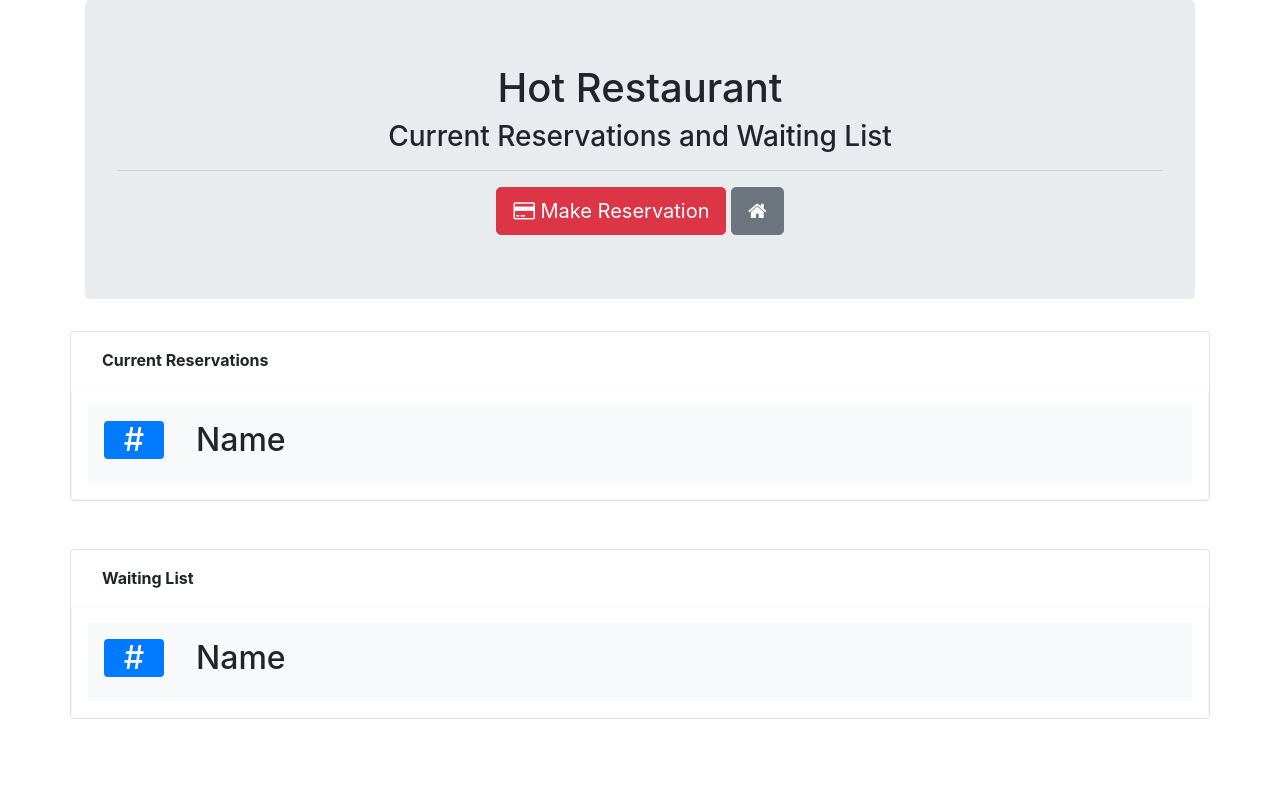
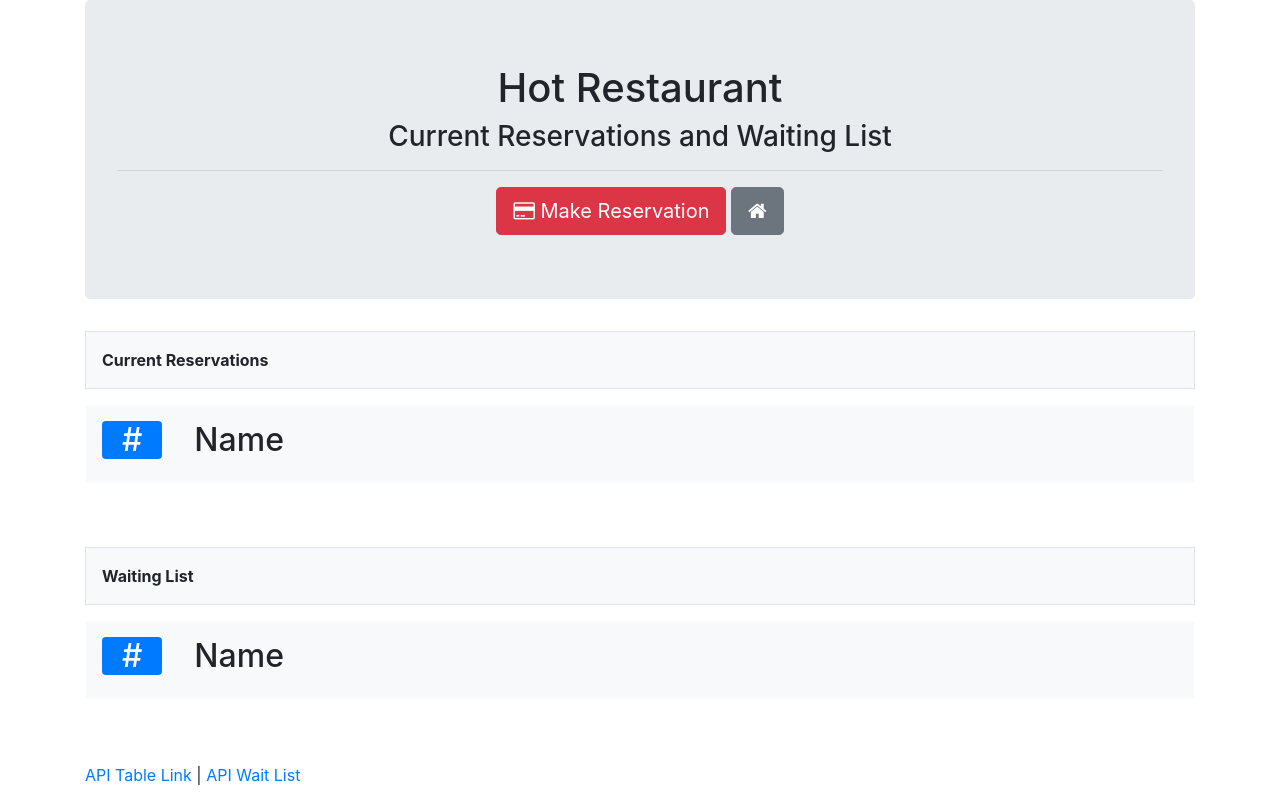
Before and after one commit to mariohernandezk10/hot_restaraunt, a website: page tables.html in a window 1280 px wide. Drawn offline with nearby package versions, Linux system fonts and the light colour scheme.

Commit message:
updating css

```diff
--- a/tables.html
+++ b/tables.html
@@ -26,31 +26,29 @@
         <a href="/add"><button class="btn btn-secondary btn-lg"><span class="fa fa-home"></span></button></a>
     </div>
   </div>
-
-  <div class="container border border-3 rounded" style="margin-bottom: 3rem;">
-    <div class="col-12 p-3"><strong>Current Reservations</strong></div>
-    <div class="row border border-light rounded p-3">
+  <div class="container rounded" style="margin-bottom: 3rem;">
+    <div class="col-12 p-3 bg-light border"><strong>Current Reservations</strong></div>
+    <div class="row rounded p-3">
       <div class="col-1 p-3 bg-light">
           <h2 style="text-align:center; color:white" class="bg-primary rounded">#</h2>
-
-          </div>
+    </div>
       <div class="col-11 p-3 bg-light">
         <h2 style="text-align:left;">Name</h2>
     </div>
     </div>
   </div>
 
-  <div class="container border border-3 rounded">
-    <div class="col-12 p-3"><strong>Waiting List</strong></div>
-    <div class="row border border-light rounded p-3">
+  <div class="container rounded" style="margin-bottom: 3rem;">
+    <div class="col-12 p-3 border bg-light"><strong>Waiting List</strong></div>
+    <div class="row rounded p-3">
       <div class="col-1 p-3 bg-light">
           <h2 style="text-align:center; color:white" class="bg-primary rounded">#</h2>
-
-          </div>
+    </div>
       <div class="col-11 p-3 bg-light">
         <h2 style="text-align:left;">Name</h2>
     </div>
     </div>
   </div>
+  <div class="container"><a href="">API Table Link</a> | <a href="">API Wait List</a></div>
 </body>
 </html>
```
